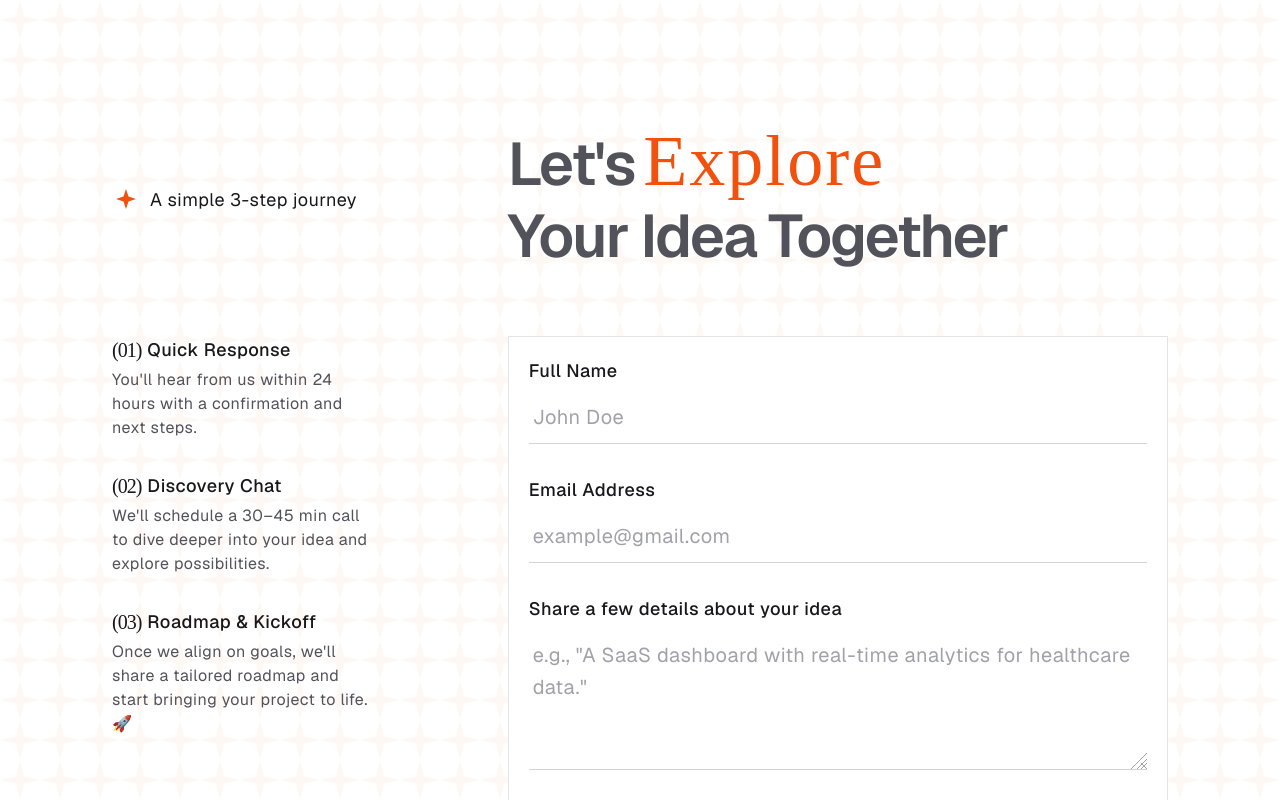
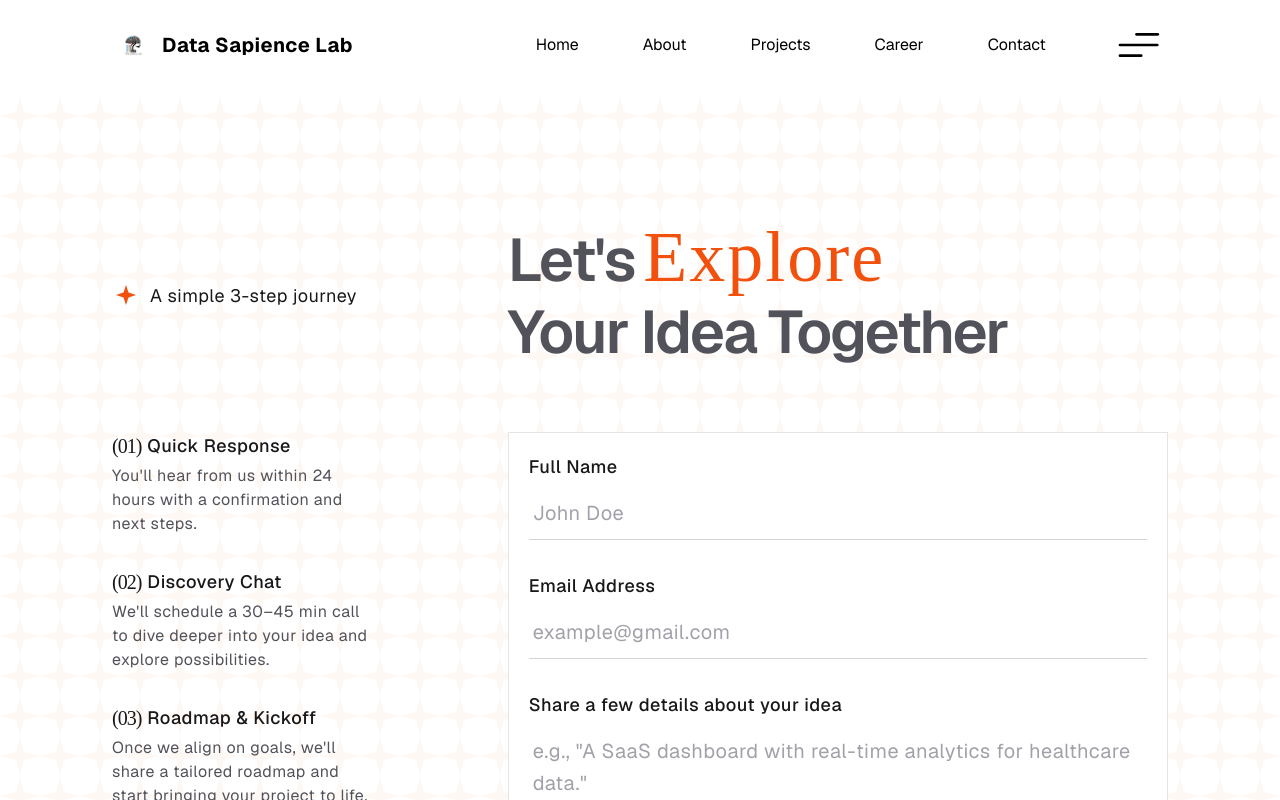
Before and after one commit to datasapiencelab/datasapiencelabweb, a React (Vite) app: page /contact in a window 1280 px wide. Shown: the top 800 px of the page. Built offline with nearby package versions, Linux system fonts and the light colour scheme; a web font is replaced by a local one.

Commit message:
fix: add padding to ContactPage for improved layout

```diff
--- a/src/pages/ContactPage.tsx
+++ b/src/pages/ContactPage.tsx
@@ -3,7 +3,7 @@ import ContactInfo from "../components/sections/ContactInfo";
 
 export default function ContactPage() {
     return (
-        <div>
+        <div className="pt-16 md:pt-20 lg:pt-24">
             <ContactForm />
             <ContactInfo />
         </div>
```
